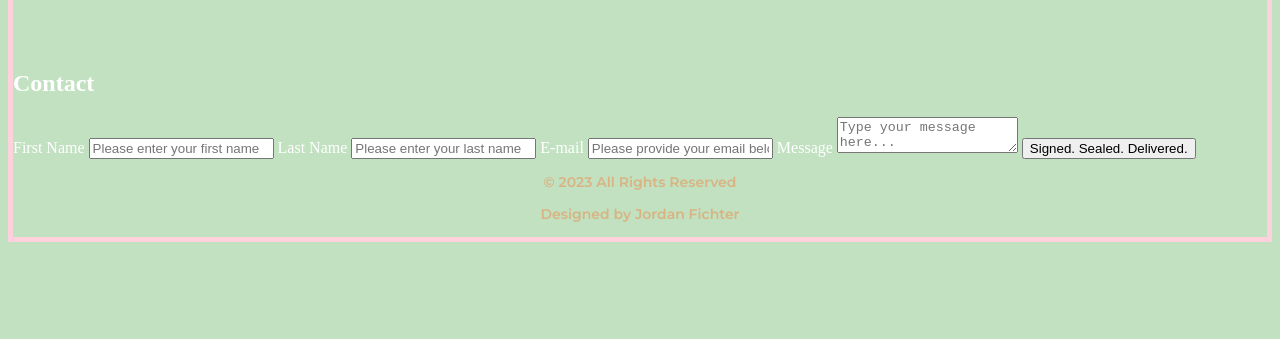
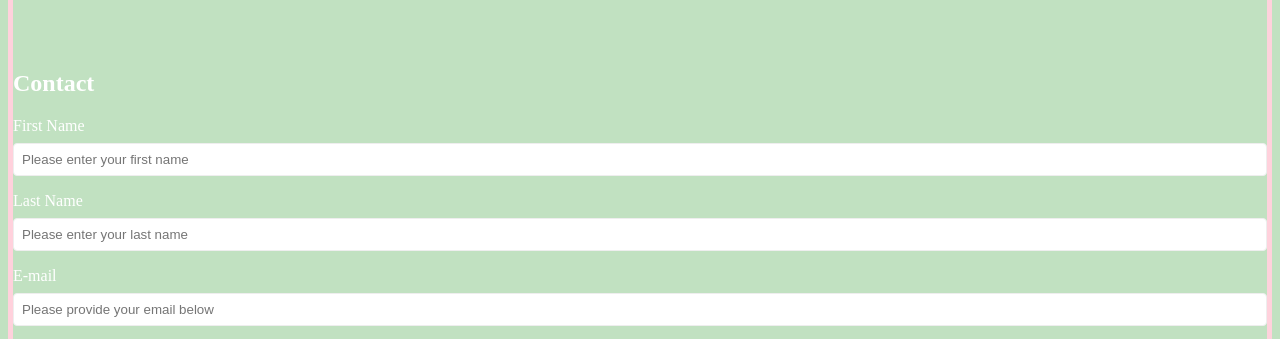
Before and after one commit to thesd5x/portfolioWebsite, a website: page contact.html in a window 1280 px wide. Shown: the part 452-791 px from the top of the page. Drawn offline with Linux system fonts and the light colour scheme.

Commit message:
added text area

```diff
--- a/style.css
+++ b/style.css
@@ -454,6 +454,19 @@ a:link {
 }
 
 
+input[type=text],
+select,
+textarea {
+    border: 1px solid #EEEEEE;
+    border-radius: 4px;
+    box-sizing: border-box;
+    margin-bottom: 16px;
+    margin-top: 8px;
+    padding: 8px;
+    resize: vertical;
+    width: 100%;
+
+}
 
 
 
```
